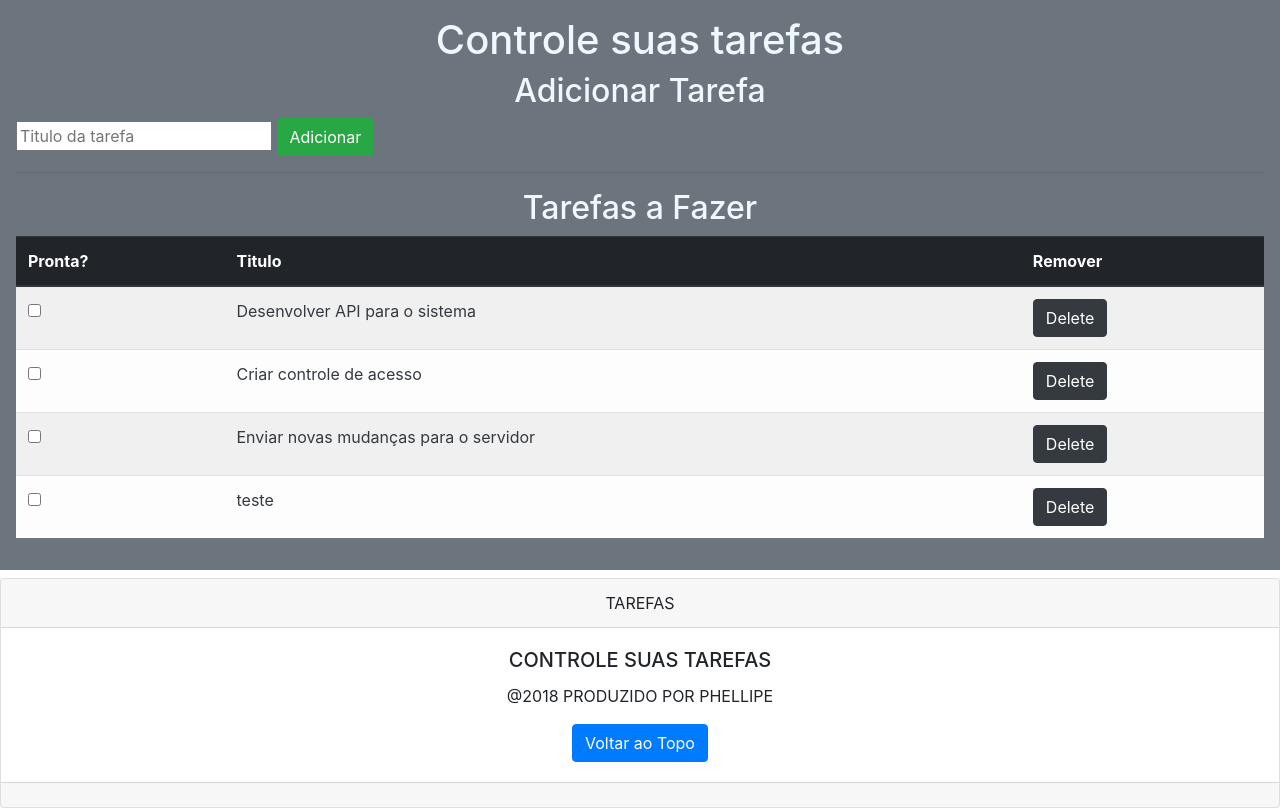
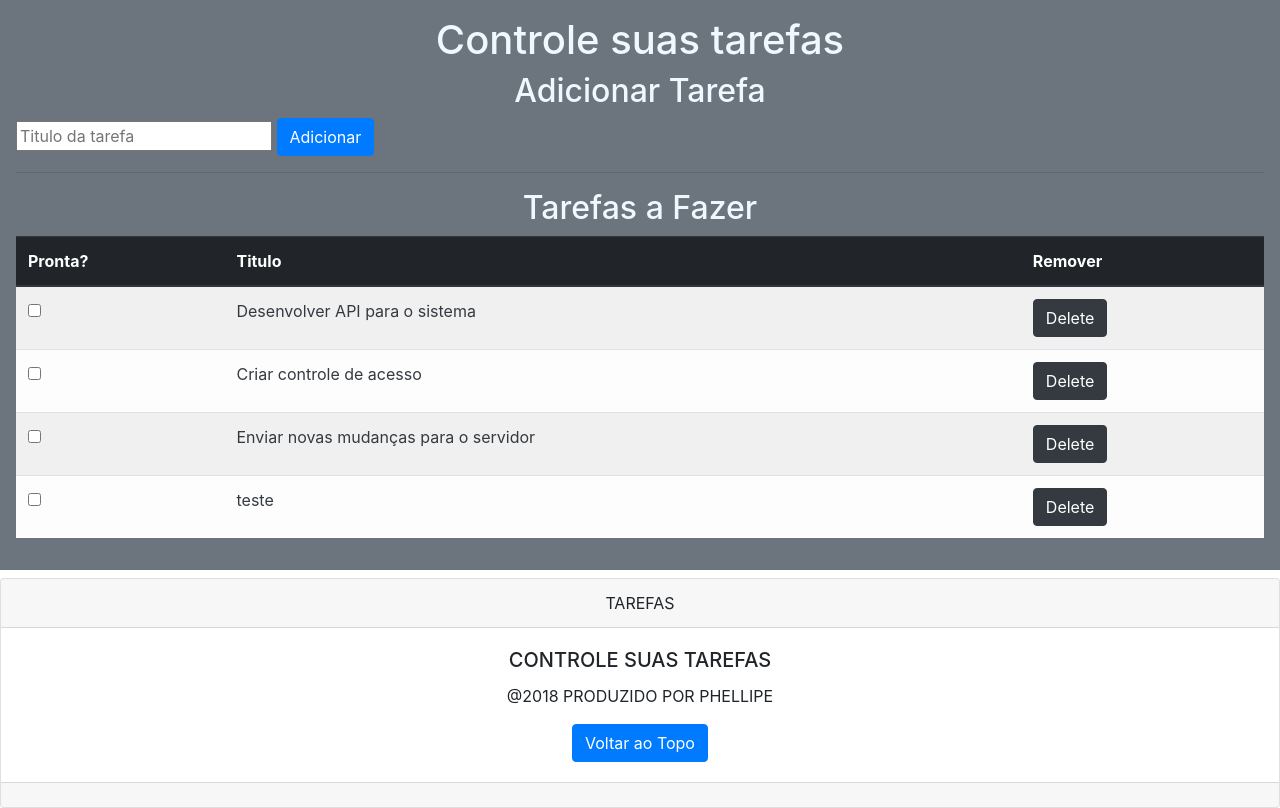
Before and after one commit to phellipegao/ControlOfTask, a plain HTML site: page index.html in a window 1280 px wide. Drawn offline with nearby package versions, Linux system fonts and the light colour scheme.

Commit message:
trade class submit

```diff
--- a/index.html
+++ b/index.html
@@ -22,7 +22,7 @@
         <h2>Adicionar Tarefa</h2>
         <form v-on:submit="addTarefa">
             <input type="text" v-model="novaTarefa.titulo" placeholder="Titulo da tarefa">
-            <input class="btn btn-success" type="submit" value="Adicionar">
+            <input class="btn btn-primary" type="submit" value="Adicionar">
         </form>
         <hr>
         <h2>Tarefas a Fazer</h2>
```
